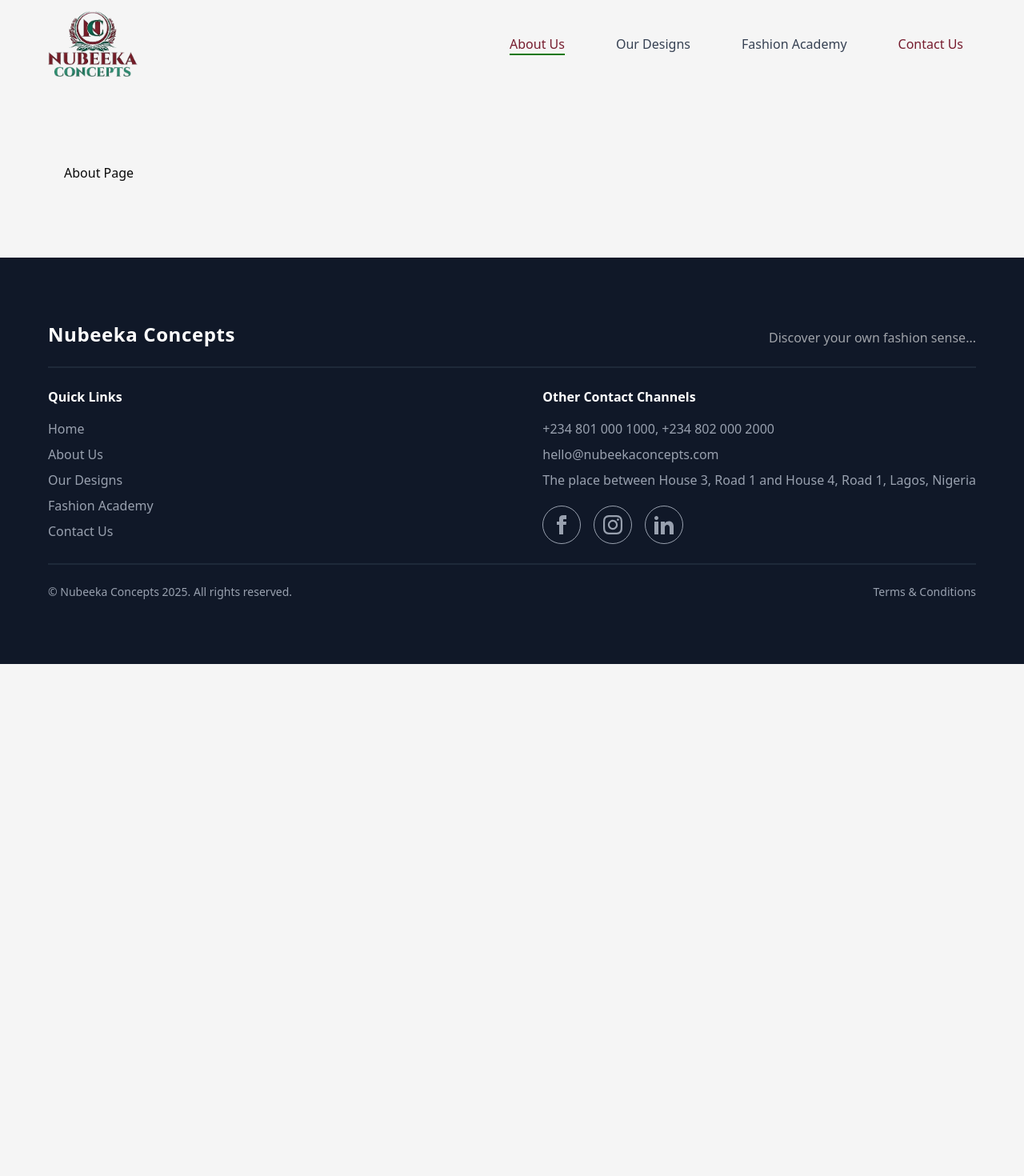
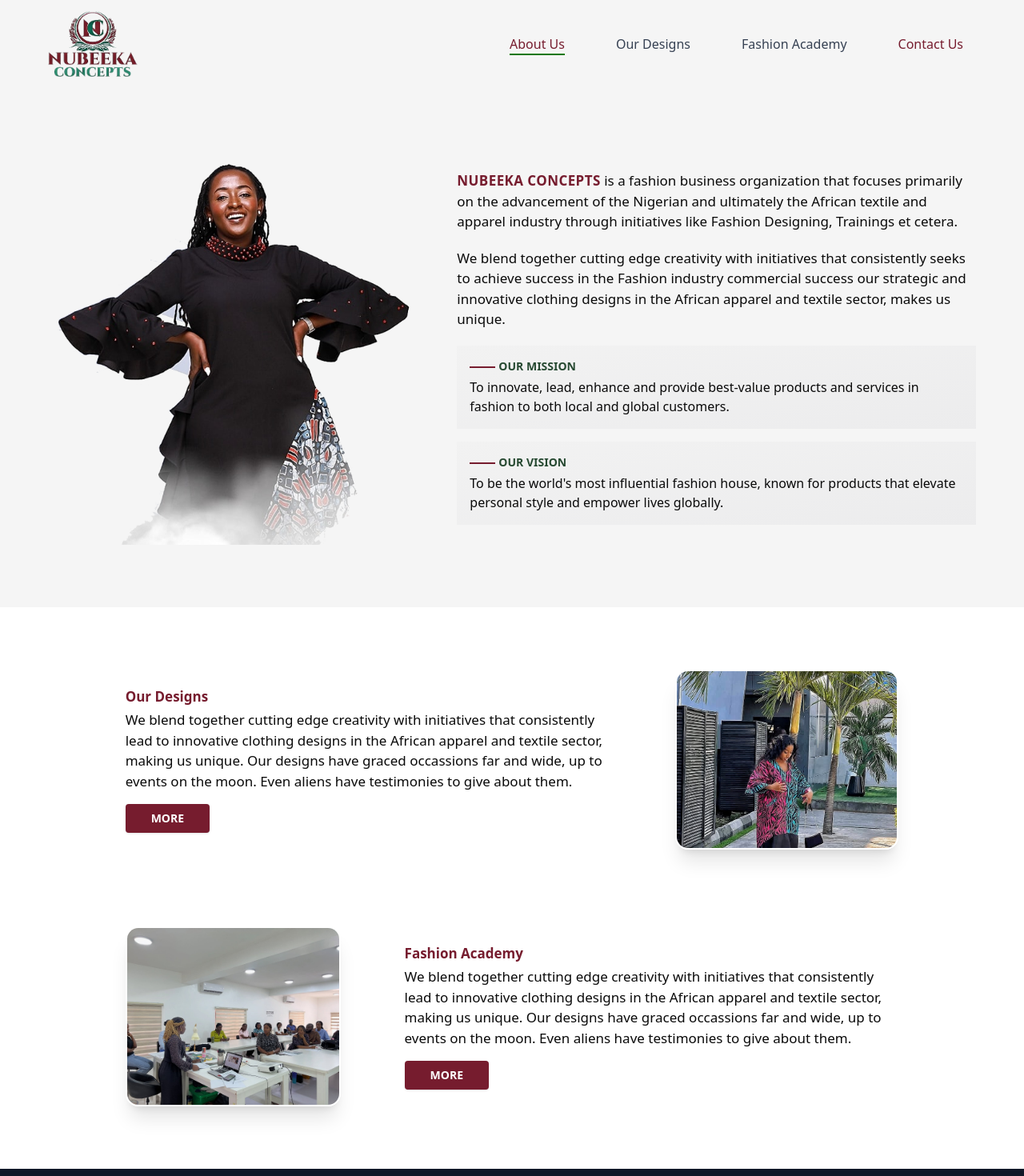
Before and after one commit to Obaitan/nubeeka, a Next.js app: page /about in a window 1280 px wide. Shown: the top 1470 px of the page at 80% size. Before the commit the page ends 830 px from the top, so only its background shows below. Built offline with nearby package versions, Linux system fonts and the light colour scheme.

Commit message:
Add sections to about page.

```diff
--- a/src/app/about/page.tsx
+++ b/src/app/about/page.tsx
@@ -1,8 +1,128 @@
+import Link from "next/link";
+import Image from "next/image";
+
 const AboutPage = () => {
   return (
-    <section className="px-6 md:px-20 py-16 md:py-20">
-      <div className="px-6 py-3 md:py-3.5 md:px-12 xl:px-0 w-full xl:w-[1160px] 2xl:[1240px] mx-auto">About Page</div>
-    </section>
+    <>
+      <section className="py-16">
+        <div className="px-6 py-3 md:py-3.5 md:px-12 xl:px-0 w-full xl:w-[1160px] 2xl:[1240px] mx-auto">
+          <div className="flex flex-col lg:flex-row gap-10 xl:gap-12 items-center">
+            <div className="w-5/12">
+              <Image
+                src="/brand/chic-3.png"
+                alt="Nubeeka brand image"
+                width={611}
+                height={650}
+                priority
+                className="w-full"
+              />
+            </div>
+            <div className="w-7/12 space-y-5 text-[17px]">
+              <p>
+                <span className="font-semibold text-primary tracking-wide">
+                  NUBEEKA CONCEPTS
+                </span>{" "}
+                is a fashion business organization that focuses primarily on the
+                advancement of the Nigerian and ultimately the African textile
+                and apparel industry through initiatives like Fashion Designing,
+                Trainings et cetera.
+              </p>
+              <p>
+                We blend together cutting edge creativity with initiatives that
+                consistently seeks to achieve success in the Fashion industry
+                commercial success our strategic and innovative clothing designs
+                in the African apparel and textile sector, makes us unique.
+              </p>
+              <div className="grid grid-cols-1 gap-4">
+                <div className="bg-[linear-gradient(to_bottom_right,_#f2f2f2,_#ececed)] p-4">
+                  <div className="flex items-end gap-1">
+                    <span className="w-8 h-[2px] bg-primary relative bottom-3"></span>
+                    <p className="text-secondary text-sm font-bold uppercase mb-1">
+                      Our Mission
+                    </p>
+                  </div>
+
+                  <p className="text-base">
+                    To innovate, lead, enhance and provide best-value products
+                    and services in fashion to both local and global customers.
+                  </p>
+                </div>
+                <div className="bg-[linear-gradient(to_bottom_right,_#f2f2f2,_#ececed)] p-4">
+                  <div className="flex items-end gap-1">
+                    <span className="w-8 h-[2px] bg-primary relative bottom-3"></span>
+                    <p className="text-secondary text-sm font-bold uppercase mb-1">
+                      Our Vision
+                    </p>
+                  </div>
+
+                  <p className="text-base">
+                    To be the world's most influential fashion house, known for
+                    products that elevate personal style and empower lives
+                    globally.
+                  </p>
+                </div>
+              </div>
+            </div>
+          </div>
+        </div>
+      </section>
+      <section className="bg-white py-16">
+        <div className="px-6 py-3 md:py-3.5 md:px-12 xl:px-0 w-full xl:w-[1160px] 2xl:[1240px] mx-auto">
+          <div className="grid grid-cols-1 md:grid-cols-2 lg:grid-cols-3 gap-16 items-center w-5/6 mx-auto">
+            <div className="col-span-1 lg:col-span-2 text-[17px]">
+              <p className="mb-1 text-primary font-bold">Our Designs</p>
+              <p className="mb-4">
+                We blend together cutting edge creativity with initiatives that
+                consistently lead to innovative clothing designs in the African
+                apparel and textile sector, making us unique. Our designs have
+                graced occassions far and wide, up to events on the moon. Even
+                aliens have testimonies to give about them.
+              </p>
+              <Link
+                href="/designs"
+                className="block w-fit bg-primary rounded font-semibold px-8 text-sm py-2 shadow-sm transition-all cursor-pointer text-white hover:opacity-90 uppercase"
+              >
+                more
+              </Link>
+            </div>
+            <div className="h-[225px] w-full flex justify-between items-center relative overflow-hidden rounded-2xl shadow-xl border-2 border-white">
+              <Image
+                src="/academy/academy-3.jpg"
+                alt="Academy image"
+                fill
+                className="object-cover"
+              />
+            </div>
+          </div>
+          <div className="grid grid-cols-1 md:grid-cols-2 lg:grid-cols-3 gap-20 items-center mt-24 w-5/6 mx-auto">
+            <div className="h-[225px] w-full flex justify-between items-center relative overflow-hidden rounded-2xl shadow-xl border-2 border-white">
+              <Image
+                src="/academy/academy-4.jpg"
+                alt="Academy image"
+                fill
+                className="object-cover"
+              />
+            </div>
+            <div className="col-span-1 lg:col-span-2 text-[17px]">
+              <p className="mb-1 text-primary font-bold">Fashion Academy</p>
+              <p className="mb-4">
+                We blend together cutting edge creativity with initiatives that
+                consistently lead to innovative clothing designs in the African
+                apparel and textile sector, making us unique. Our designs have
+                graced occassions far and wide, up to events on the moon. Even
+                aliens have testimonies to give about them.
+              </p>
+              <Link
+                href="/academy"
+                className="block w-fit bg-primary rounded font-semibold px-8 text-sm py-2 shadow-sm transition-all cursor-pointer text-white hover:opacity-90 uppercase"
+              >
+                more
+              </Link>
+            </div>
+          </div>
+        </div>
+      </section>
+    </>
   );
 };
 
--- a/src/app/page.tsx
+++ b/src/app/page.tsx
@@ -36,7 +36,7 @@
                   {Array.from({ length: 9 }).map((_, i) => (
                     <div
                       key={i}
-                      className="w-2 h-2 bg-[#dcdcdd] rounded-full opacity-70"
+                      className="w-2 h-2 bg-primary/40 rounded-full"
                     />
                   ))}
                 </div>
@@ -44,7 +44,7 @@
                   {Array.from({ length: 9 }).map((_, i) => (
                     <div
                       key={i}
-                      className="w-2 h-2 bg-gray-300 rounded-full opacity-70"
+                      className="w-2 h-2 bg-secondary/40 rounded-full"
                     />
                   ))}
                 </div>
@@ -76,7 +76,7 @@
                   NUBEEKA CONCEPTS
                 </span>{" "}
                 is a fashion business organization that focuses primarily on the
-                advancement of the Nigerian and ultimately the African textie
+                advancement of the Nigerian and ultimately the African textile
                 and apparel industry through initiatives like Fashion Designing,
                 Trainings et cetera.
               </p>
@@ -110,7 +110,7 @@
             apparel and textile sector, making us unique.
           </p>
           <div className="grid grid-col-2 md:grid-cols-4 gap-4 xl:gap-6 items-center mt-10">
-            {designs.map((design, index) => (
+            {designs.slice(0, 4).map((design, index) => (
               <div
                 key={index}
                 className="bg-[linear-gradient(to_bottom_right,_#f2f2f2,_#dcdcdd)] p-6"
@@ -234,7 +234,7 @@
                   className="w-14 h-14 rounded-full border border-primary flex items-center justify-center text-primary hover:bg-primary hover:text-white transition-colors"
                   aria-label="Email icon"
                 >
-                  <Mail className="w-8 h-8" />
+                  <Mail className="w-6 h-6" />
                 </Link>
                 {socialLinks.map((link) => (
                   <Link
@@ -246,7 +246,7 @@
                   >
                     {link.icon === "facebook" && (
                       <svg
-                        className="w-7 h-7"
+                        className="w-5 h-5"
                         fill="currentColor"
                         viewBox="0 0 24 24"
                       >
@@ -256,7 +256,7 @@
 
                     {link.icon === "instagram" && (
                       <svg
-                        className="w-7 h-7"
+                        className="w-5 h-5"
                         fill="currentColor"
                         viewBox="0 0 24 24"
                       >
@@ -265,7 +265,7 @@
                     )}
                     {link.icon === "linkedin" && (
                       <svg
-                        className="w-7 h-7"
+                        className="w-5 h-5"
                         fill="currentColor"
                         viewBox="0 0 24 24"
                       >
--- a/src/components/Footer.tsx
+++ b/src/components/Footer.tsx
@@ -73,7 +73,7 @@
                     >
                       {link.icon === "facebook" && (
                         <svg
-                          className="w-6 h-6"
+                          className="w-5 h-5"
                           fill="currentColor"
                           viewBox="0 0 24 24"
                         >
@@ -83,7 +83,7 @@
 
                       {link.icon === "instagram" && (
                         <svg
-                          className="w-6 h-6"
+                          className="w-5 h-5"
                           fill="currentColor"
                           viewBox="0 0 24 24"
                         >
@@ -92,7 +92,7 @@
                       )}
                       {link.icon === "linkedin" && (
                         <svg
-                          className="w-6 h-6"
+                          className="w-5 h-5"
                           fill="currentColor"
                           viewBox="0 0 24 24"
                         >
--- a/src/lib/resources.ts
+++ b/src/lib/resources.ts
@@ -21,7 +21,6 @@
 export const designs = [
   { url: "/designs/mabel.png", label: "Kaftan" },
   { url: "/designs/asa.png", label: "Kaftan" },
-  { url: "/designs/debbie.png", label: "Kaftan" },
   { url: "/designs/tabe.png", label: "Kaftan" },
   { url: "/designs/teni.png", label: "Kaftan" },
   { url: "/designs/mabel.png", label: "Kaftan" },
```
